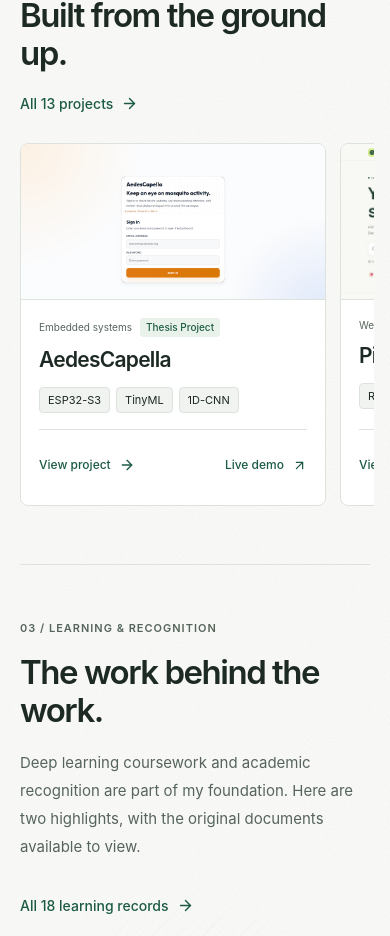
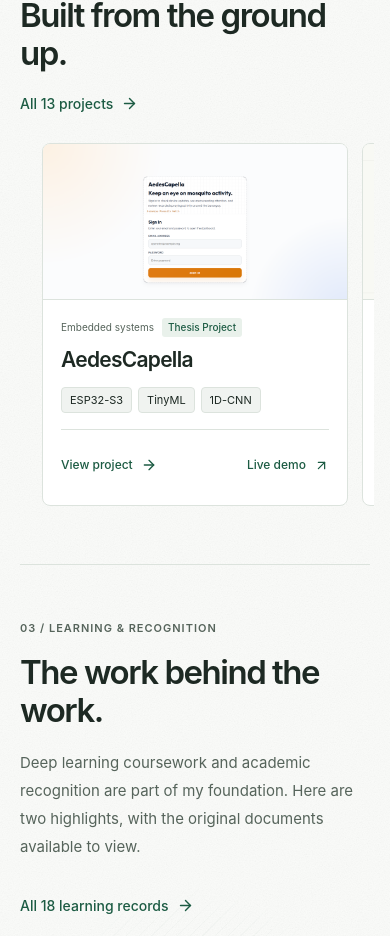
Before and after one commit to ArguellesMomon/personal-portfolio, a React (Vite) app: page / in a window 390 px wide. Shown: the part 1993-2929 px from the top of the page. Built offline with nearby package versions, Linux system fonts and the light colour scheme; a web font is replaced by a local one.

Commit message:
fix: center every mobile featured project snap position

```diff
--- a/src/components/portfolio/FeaturedProjects.jsx
+++ b/src/components/portfolio/FeaturedProjects.jsx
@@ -17,17 +17,21 @@ export default function FeaturedProjects({ projects }) {
 
   const move = (direction) => {
     const element = track.current;
+    const bounds = element.getBoundingClientRect();
+    const center = bounds.left + bounds.width / 2;
     const distances = [...element.children].map((child) =>
-      Math.abs(child.getBoundingClientRect().left - element.getBoundingClientRect().left - 4),
+      Math.abs(
+        child.getBoundingClientRect().left + child.getBoundingClientRect().width / 2 - center,
+      ),
     );
     const index = distances.indexOf(Math.min(...distances)) + direction;
     const child = element.children[Math.max(0, Math.min(projects.length - 1, index))];
     element.scrollTo({
       left:
         element.scrollLeft +
-        child.getBoundingClientRect().left -
-        element.getBoundingClientRect().left -
-        4,
+        child.getBoundingClientRect().left +
+        child.getBoundingClientRect().width / 2 -
+        center,
       behavior: enabled ? 'smooth' : 'instant',
     });
   };
--- a/src/styles/featured-projects.css
+++ b/src/styles/featured-projects.css
@@ -5,20 +5,15 @@
     overflow-x: auto;
     overscroll-behavior-x: contain;
     scroll-snap-type: x mandatory;
-    scroll-padding-inline: 4px;
+    scroll-padding-inline: 26px;
     scrollbar-width: thin;
     scrollbar-color: var(--accent-line) transparent;
-    padding: 4px 4px 12px;
+    padding: 4px 26px 12px;
     margin: -4px;
   }
   .featured-project-track > .home-project-reveal {
-    flex: 0 0 calc(100% - 44px);
-    scroll-snap-align: start;
-  }
-  /* End padding lets the last card line up with the first card. */
-  .featured-project-track::after {
-    content: '';
-    flex: 0 0 30px;
+    flex: 0 0 100%;
+    scroll-snap-align: center;
   }
   .home-page .selected-work .featured-project-track .work-card .project-art {
     height: 155px;
```
Also changed, not shown: 1 other file (tests, documents, lock files or other folders).
